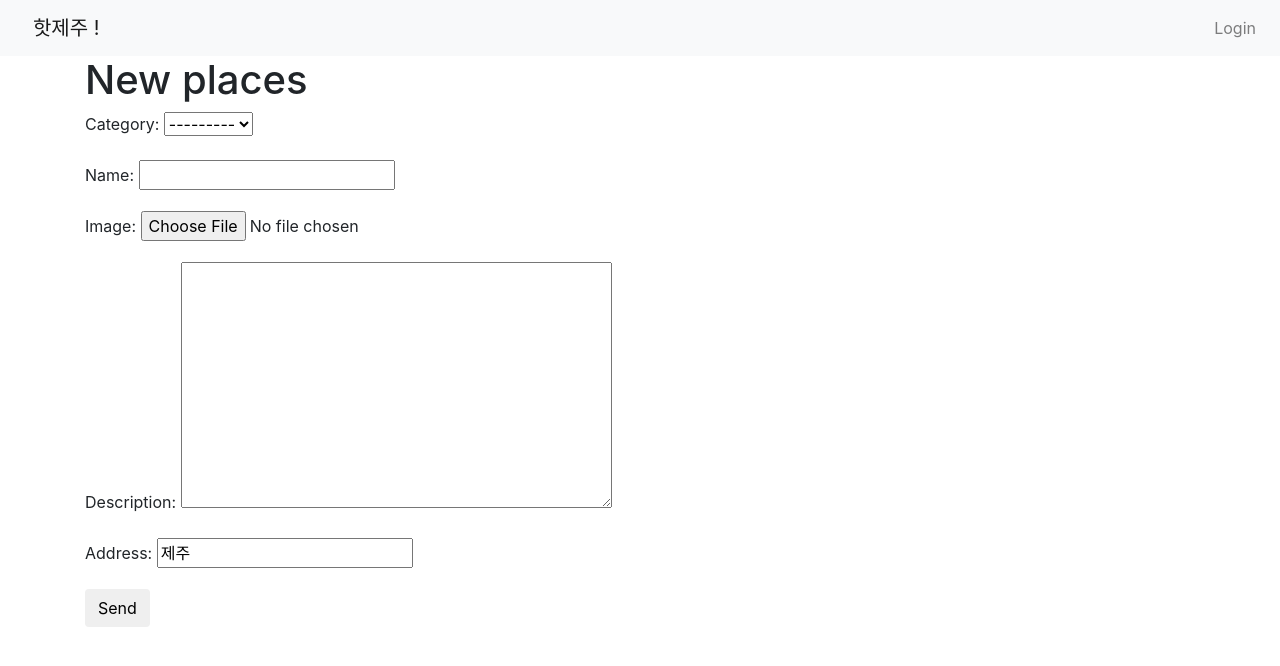
After one commit to pilyeooong/django_HotJeju, a Django app: page /add/ in a window 1280 px wide. The commit adds this page. Shown: the top 666 px of the page. Run offline with Django 3.2, Linux system fonts and the light colour scheme; data that the repository does not hold is empty; some libraries are stand-ins or nearby versions.

Commit message:
add form

```diff
--- a/main/forms.py
+++ b/main/forms.py
@@ -6,3 +6,9 @@ class CommentForm(forms.ModelForm):
     class Meta:
         model = Comment
         fields = ['author', 'text', ]
+
+class AddForm(forms.ModelForm):
+
+    class Meta:
+        model = Place
+        fields = ['category', 'name', 'image', 'description', 'address',]
--- a/main/models.py
+++ b/main/models.py
@@ -25,7 +25,7 @@ class Place(models.Model):
     name = models.CharField(max_length=200, db_index=True)
     slug = models.SlugField(max_length=200, db_index=True, unique=True, allow_unicode=True)
 
-    image = models.ImageField(upload_to='images/%Y/%m/%d', blank=True)
+    image = models.ImageField(upload_to='images/%Y/%m/%d', default='images/no_image.png')
     description = models.TextField(blank=True)
     meta_description = models.TextField(blank=True)
 
--- /dev/null
+++ b/main/templates/main/add_places.html
@@ -0,0 +1,12 @@
+{%extends 'base.html' %}
+{% block title %}
+Add a Hotplaces !
+{% endblock %}
+{% block content %}
+    <h1>New places</h1>
+    <form method="POST" class="post-form">
+        {% csrf_token %}
+        {{ form.as_p }}
+        <button type="submit" class="save btn btn-default">Send</button>
+    </form>
+{% endblock %}
--- a/main/urls.py
+++ b/main/urls.py
@@ -7,6 +7,7 @@ app_name = 'main'
 
 urlpatterns =[
     path('', places_in_category , name='All_places'),
+    path('add/', AddPlacesView.as_view(), name='add_places'),
     path('<slug:category_slug>/', places_in_category, name='places_in_category'),
     path('<int:id>/<places_slug>/comment/', add_comment, name='add_comment'),
     path('<int:id>/<places_slug>/', places_detail , name='places_detail'),
--- a/main/views.py
+++ b/main/views.py
@@ -1,6 +1,7 @@
 from django.shortcuts import render, get_object_or_404, redirect
 from .models import *
 from .forms import *
+from django.views.generic.edit import CreateView
 
 def places_in_category(request, category_slug=None):
     current_category = None
@@ -29,3 +30,17 @@ def add_comment(request, id, places_slug=None):
     else:
         form = CommentForm()
     return render(request, 'main/add_comment.html', {'form':form})
+
+
+class AddPlacesView(CreateView):
+    model = Place
+    fields = ['category', 'name', 'image', 'description', 'address',]
+    template_name = 'main/add_places.html'
+
+    def form_valid(self, form):
+        form.instance.author_id = self.request.user.id
+        if form.is_valid():
+            form.instance.save()
+            return redirect('/')
+        else:
+            return self.render_to_response({'form':form})
--- a/templates/base.html
+++ b/templates/base.html
@@ -28,6 +28,11 @@
 
   <div class="collapse navbar-collapse justify-content-end" id="navbarSupportedContent">
     <ul class="navbar-nav justify-content-end">
+        {%if user.is_authenticated %}
+        <li class="nav-item">
+            <a class="nav-link" href="{% url 'main:add_places' %}">Add HotPlace !</a>
+        {% endif %}
+        </li>
         <li class="nav-item">
             {% if user.is_authenticated %}
             <a class="nav-link" href="">Logout</a>
@@ -35,8 +40,6 @@
             <a class="nav-link" href="">Login</a>
             {% endif %}
         </li>
-      </li>
-
     </ul>
   </div>
 </nav>
```
Also changed, not shown: main/templates/main/list.html (+8 -6 lines), main/migrations/0005_auto_20190719_1342.py (added), media/images/2019/07/18/cafe2.jpg (added), media/images/2019/07/18/cafe3.jpg (added), media/images/2019/07/18/ocean1.jpg (added), media/images/2019/07/18/ocean2.jpg (added), media/images/2019/07/18/rest1.jpg (added).
